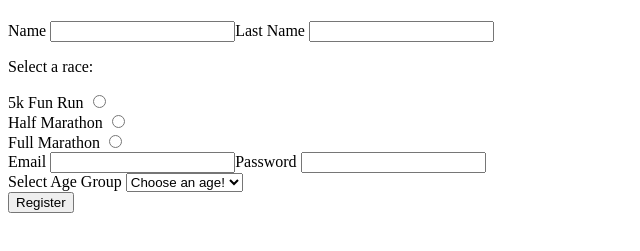
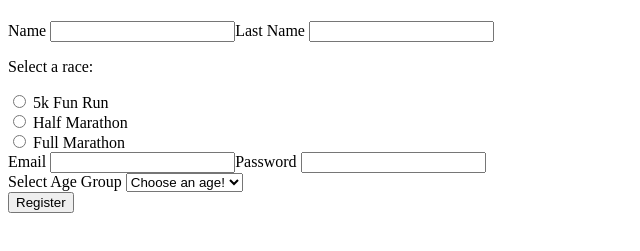
Before and after one commit to webstormcam/Race_Registration_Form_simple, a plain HTML site: page index.html in a window 1280 px wide. Shown: the part 59-310 px from the top of the page, without its empty margins (0-640 px from the left). Drawn offline with Linux system fonts and the light colour scheme.

Commit message:
Done now lol

```diff
--- a/index.html
+++ b/index.html
@@ -15,12 +15,12 @@
                 Name </label><input type="text" id="lname" name="fname" required></div>
         <p>Select a race:</p>
         <div>
-            <label for="5k">5k Fun Run</label>
-            <input type="radio" name="race" id="5k" value="FunRun5k" required> <br>
-            <label for="half">Half Marathon</label>
-            <input type="radio" name="race" id="half" value="Half"> <br>
-            <label for="full">Full Marathon</label>
-            <input type="radio" name="race" id="full" value="Full"> <br>
+
+            <input type="radio" name="race" id="5k" value="FunRun5k" required> <label for="5k">5k Fun Run</label> <br>
+
+            <input type="radio" name="race" id="half" value="Half"> <label for="half">Half Marathon</label> <br>
+
+            <input type="radio" name="race" id="full" value="Full"> <label for="full">Full Marathon</label> <br>
 
         </div>
         <div><label for="email">Email </label><input type="email" id="email" name="email" required><label
```
